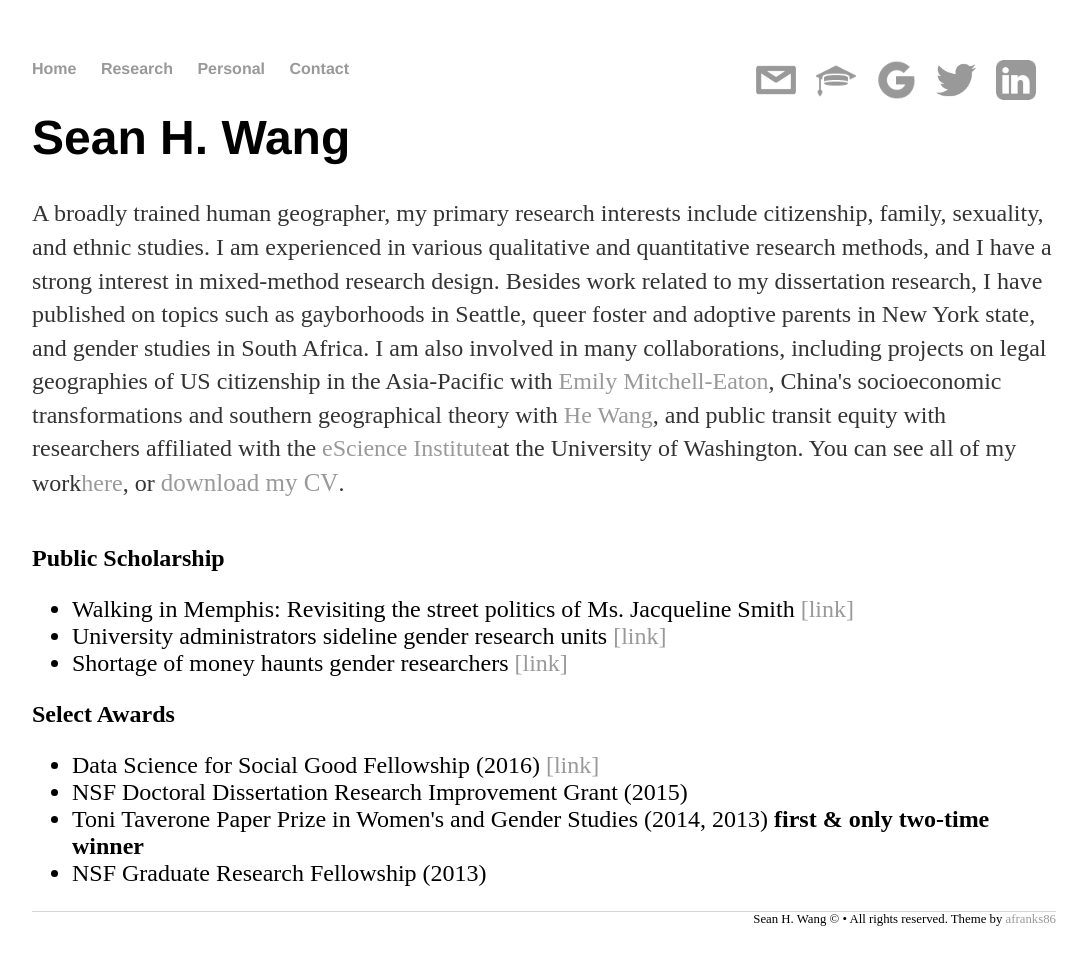
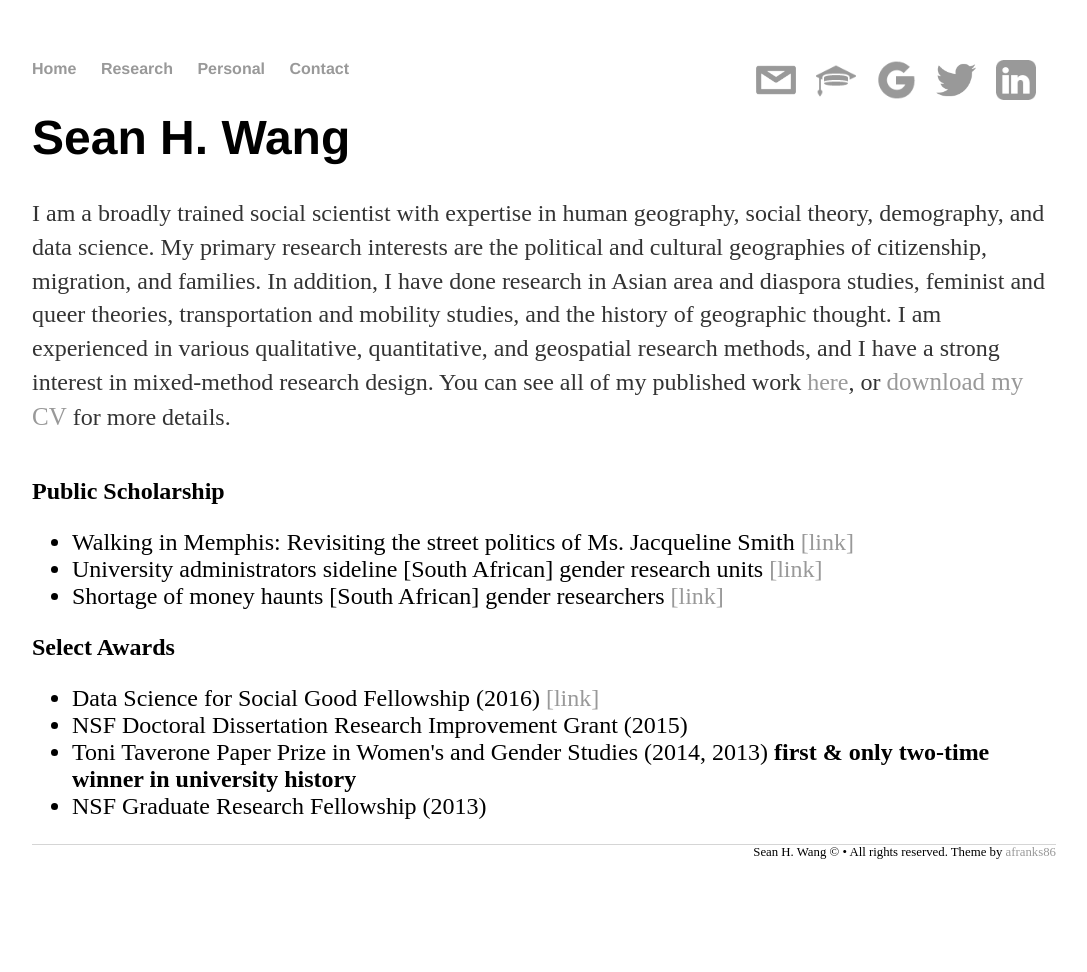
Before and after one commit to SeanyWang/seanywang.github.io, a Jekyll site: the page built from research/index.html, in a window 1280 px wide. Shown: the whole page, without its empty margins (96-1183 px from the left). Built offline with Jekyll 4.4.1, drawn with Linux system fonts in a browser that asks for light colours; nearby versions of some CDN libraries; after the commit the page ends 905 px from its top, so only the background shows below that.

Commit message:
updated research

```diff
--- a/research/index.html
+++ b/research/index.html
@@ -10,11 +10,11 @@ title: Sean H. Wang - Research
     <col width="150">
     <div align="left">
       <p>
-        A broadly trained human geographer, my primary research interests include citizenship, family, sexuality, and ethnic studies.
-        I am experienced in various qualitative and quantitative research methods, and I have a strong interest in mixed-method research design.
-        Besides work related to my dissertation research, I have published on topics such as gayborhoods in Seattle, queer foster and adoptive parents in New York state, and gender studies in South Africa.
-        I am also involved in many collaborations, including projects on legal geographies of US citizenship in the Asia-Pacific with <a href="https://syr.academia.edu/EmilyMitchellEaton">Emily Mitchell-Eaton</a>, China's socioeconomic transformations and southern geographical theory with <a href="http://www6.cityu.edu.hk/pol/faculty_academic_teaching_detail.asp?id=64">He Wang</a>, and public transit equity with researchers affiliated with the <a href="https://uwescience.github.io/DSSG2016/">eScience Institute</a>at the University of Washington.
-        You can see all of my work<a href="https://syr.academia.edu/SeanWang">here</a>, or <a href="../pdfs/wang_cv.pdf" class="download" title="Download CV as PDF"style="font-size: 25px">download my CV</a>.
+        I am a broadly trained social scientist with expertise in human geography, social theory, demography, and data science.
+        My primary research interests are the political and cultural geographies of citizenship, migration, and families.
+        In addition, I have done research in Asian area and diaspora studies, feminist and queer theories, transportation and mobility studies, and the history of geographic thought.
+        I am experienced in various qualitative, quantitative, and geospatial research methods, and I have a strong interest in mixed-method research design.
+        You can see all of my published work <a href="https://syr.academia.edu/SeanWang">here</a>, or <a href="../pdfs/wang_cv.pdf" class="download" title="Download CV as PDF"style="font-size: 25px">download my CV</a> for more details.
       </p>
     </div>
       </td>
@@ -25,10 +25,10 @@ title: Sean H. Wang - Research
     <ul style="font-size: 1.5em">
       <li>Walking in Memphis: Revisiting the street politics of Ms. Jacqueline Smith
         <a href="../memphis_post">[link]</a></li>
-      <li>University administrators sideline gender research units <a href="
+      <li>University administrators sideline [South African] gender research units <a href="
         http://www.researchresearch.com/news/article/?articleId=1348422">[link]
       </a></li>
-      <li>Shortage of money haunts gender researchers <a href="
+      <li>Shortage of money haunts [South African] gender researchers <a href="
         http://www.researchresearch.com/news/article/?articleId=1348075">[link]
       </a></li>
     </ul>
@@ -39,7 +39,9 @@ title: Sean H. Wang - Research
         "http://www.seattletimes.com/seattle-news/education/uw-student-project-taps-orca-cards-unlocks-data-trove/">
         [link]</a></li>
       <li>NSF Doctoral Dissertation Research Improvement Grant (2015)</li>
-      <li>Toni Taverone Paper Prize in Women's and Gender Studies (2014, 2013) <strong>first & only two-time winner</strong></li>
+      <li>Toni Taverone Paper Prize in Women's and Gender Studies (2014, 2013)
+        <strong>first & only two-time winner in university history</strong>
+      </li>
       <li>NSF Graduate Research Fellowship (2013)</li>
     </ul>
 
```
